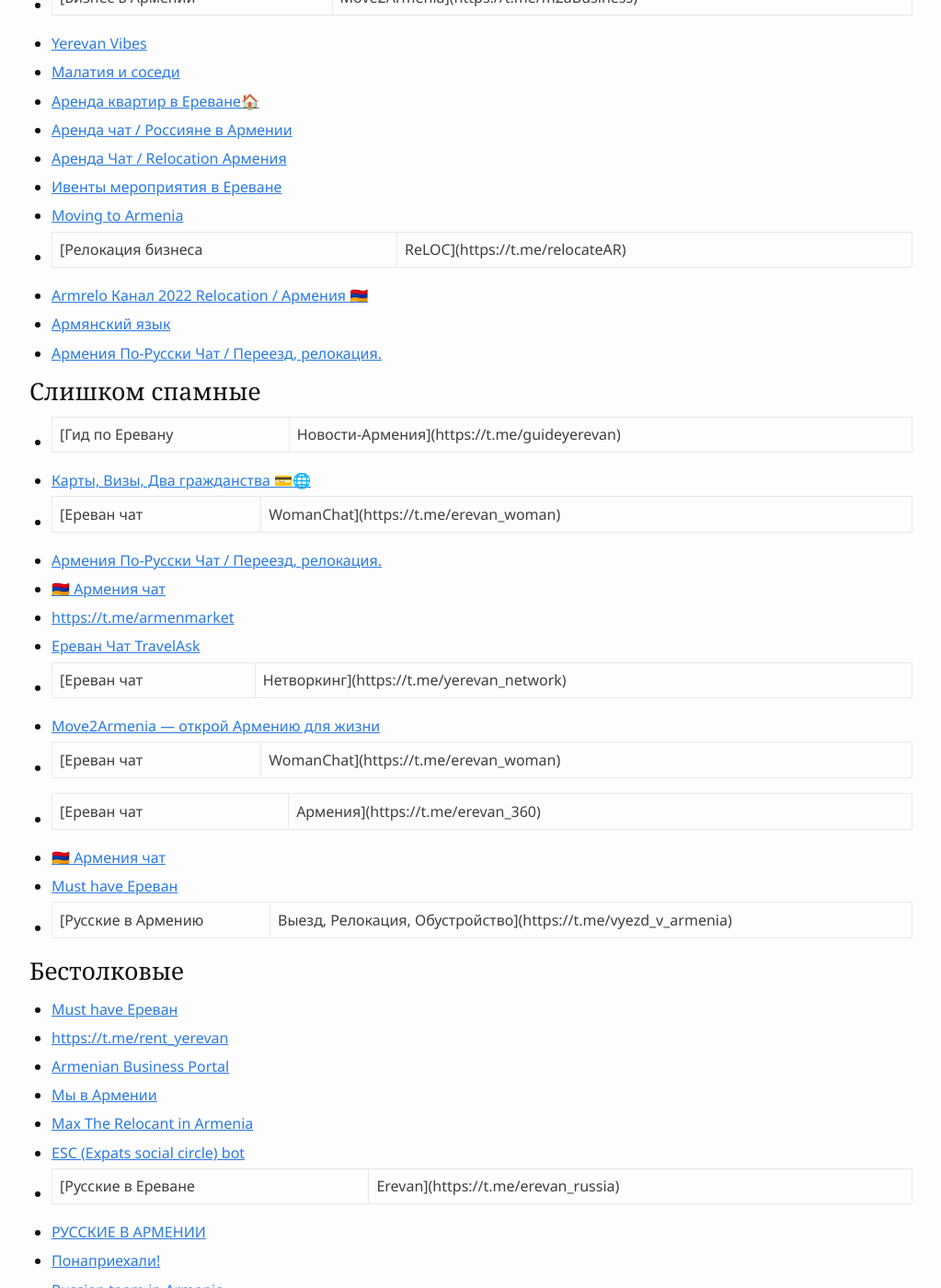
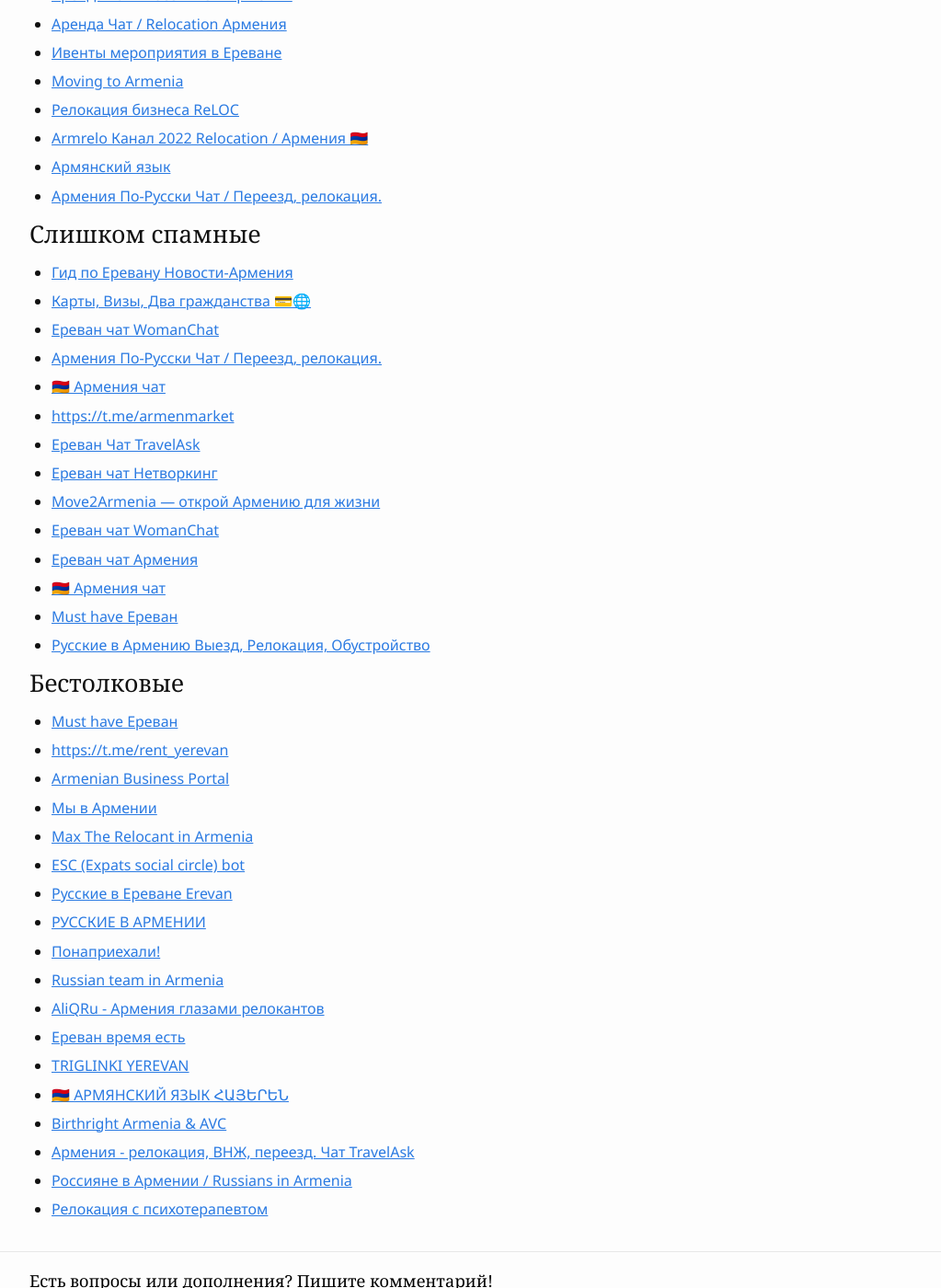
Before and after one commit to haywiki/haywiki.github.io, a Jekyll site: the page built from life/dead-contacts.md, in a window 1280 px wide and 1400 px high, scrolled down 1256 px. Shown: the whole window at 92% size, without its empty margins (128-1151 px from the left). Built offline with Jekyll 4.4.1, drawn with Linux system fonts in a browser that asks for light colours; nearby versions of some CDN libraries; a script that is not in the unit is left out; some of the changed text lies outside the part shown.

Commit message:
фиксики

```diff
--- a/life/dead-contacts.md
+++ b/life/dead-contacts.md
@@ -18,11 +18,11 @@
 - <i class="fa-brands fa-telegram"></i> [Переезд в Дилижан](https://t.me/dilijanforlife)
 - <i class="fa-brands fa-telegram"></i> [Государственный Институт физической культуры и спорта Армении](https://t.me/asipcs)
 - [Отзывы Ереван](https://t.me/youropinionmattersyerevan)
-- [Армения | Медицина](https://t.me/armeniya_medicina)
-- [Ереван чат | Армения](https://t.me/erevan_360)
-- [Ереван | время есть](https://t.me/yerevan_food)
-- [ЕРЕВАН | туса 🐾](https://t.me/erevan_tusa)
-- [Дегустация вин | Бокаловриат](https://t.me/bokalo_vriat)
+- [Армения Медицина](https://t.me/armeniya_medicina)
+- [Ереван чат Армения](https://t.me/erevan_360)
+- [Ереван время есть](https://t.me/yerevan_food)
+- [ЕРЕВАН туса 🐾](https://t.me/erevan_tusa)
+- [Дегустация вин Бокаловриат](https://t.me/bokalo_vriat)
 - [MASISATION](https://t.me/masisation)
 - [Birthright Armenia & AVC](https://t.me/birthrightarm)
 - [Поиск жилья в Ереване](https://t.me/royalhouseyerevan)
@@ -33,7 +33,7 @@
 - [ЕРЕВАН Лучший чат](https://t.me/bhi8uyh)
 - [Move2Armenia (чат)](https://t.me/+j4hiDDc8cx8xN2Fi)
 - [Move2Armenia Market](https://t.me/move2armenia_market)
-- [Бизнес в Армении | Move2Armenia](https://t.me/m2aBusiness)
+- [Бизнес в Армении  Move2Armenia](https://t.me/m2aBusiness)
 - [Yerevan Vibes](https://t.me/yerevanvibes)
 - [Малатия и соседи](https://t.me/malatiaisosedi)
 - [Аренда квартир в Ереване🏠](https://t.me/GreenHouseTel)
@@ -41,27 +41,27 @@
 - [Аренда Чат / Relocation Армения](https://t.me/armenia_relocation)
 - [Ивенты мероприятия в Ереване](https://t.me/eventsofyerevan)
 - [Moving to Armenia](https://t.me/relocatearmenia)
-- [Релокация бизнеса | ReLOC](https://t.me/relocateAR)
+- [Релокация бизнеса ReLOC](https://t.me/relocateAR)
 - [Armrelo Канал 2022 Relocation / Армения 🇦🇲](https://t.me/armrelo)
 - [Армянский язык](https://t.me/hayeren)
 - [Армения По-Русски Чат / Переезд, релокация.](https://t.me/RelocaterInfo_am_chat)
 
 ### Слишком спамные
 
-- [Гид по Еревану | Новости-Армения](https://t.me/guideyerevan)
+- [Гид по Еревану Новости-Армения](https://t.me/guideyerevan)
 - [Карты, Визы, Два гражданства 💳🌐](https://t.me/cards_residents_2citizenships)
-- [Ереван чат | WomanChat](https://t.me/erevan_woman)
+- [Ереван чат WomanChat](https://t.me/erevan_woman)
 - [Армения По-Русски Чат / Переезд, релокация.](https://t.me/RelocaterInfo_am_chat)
 - [🇦🇲 Армения чат](https://t.me/forum_armenia)
 - [https://t.me/armenmarket](https://t.me/armenmarket)
 - [Ереван Чат TravelAsk](https://t.me/+9HMo1MGt1Jc3N2Yy)
-- [Ереван чат | Нетворкинг](https://t.me/yerevan_network)
+- [Ереван чат Нетворкинг](https://t.me/yerevan_network)
 - [Move2Armenia — открой Армению для жизни](https://t.me/move2armenia)
-- [Ереван чат | WomanChat](https://t.me/erevan_woman)
-- [Ереван чат | Армения](https://t.me/erevan_360)
+- [Ереван чат WomanChat](https://t.me/erevan_woman)
+- [Ереван чат Армения](https://t.me/erevan_360)
 - [🇦🇲 Армения чат](https://t.me/forum_armenia)
 - [Must have Ереван](https://t.me/musthaveyerevan)
-- [Русские в Армению | Выезд, Релокация, Обустройство](https://t.me/vyezd_v_armenia)
+- [Русские в Армению Выезд, Релокация, Обустройство](https://t.me/vyezd_v_armenia)
 
 
 ### Бестолковые
@@ -72,14 +72,14 @@
 - [Мы в Армении](https://t.me/me_evn_arm)
 - [Max The Relocant in Armenia](https://t.me/faq_m2a)
 - [ESC (Expats social circle) bot](https://t.me/escircles_bot)
-- [Русские в Ереване | Erevan](https://t.me/erevan_russia)
+- [Русские в Ереване Erevan](https://t.me/erevan_russia)
 - [РУССКИЕ В АРМЕНИИ](https://t.me/RusArmenia)
 - [Понаприехали!](https://t.me/offtoarmenia)
 - [Russian team in Armenia](https://t.me/russianteaminarmenia)
 - [AliQRu - Армения глазами релокантов](https://t.me/aliqmediaru)
-- [Ереван | время есть](https://t.me/yerevan_food)
+- [Ереван время есть](https://t.me/yerevan_food)
 - [TRIGLINKI YEREVAN](https://t.me/triglinkiyerevan)
-- [🇦🇲 АРМЯНСКИЙ ЯЗЫК | ՀԱՅԵՐԵՆ](https://t.me/sofiarmenia)
+- [🇦🇲 АРМЯНСКИЙ ЯЗЫК ՀԱՅԵՐԵՆ](https://t.me/sofiarmenia)
 - [Birthright Armenia & AVC](https://t.me/birthrightarm)
 - [Армения - релокация, ВНЖ, переезд. Чат TravelAsk](https://t.me/+9ZZG-ojnofE5Mjdi)
 - [Россияне в Армении / Russians in Armenia](https://t.me/rossiyane_v_armenii)
```
Also changed, not shown: life/jobs.md (+1 -1 lines).
